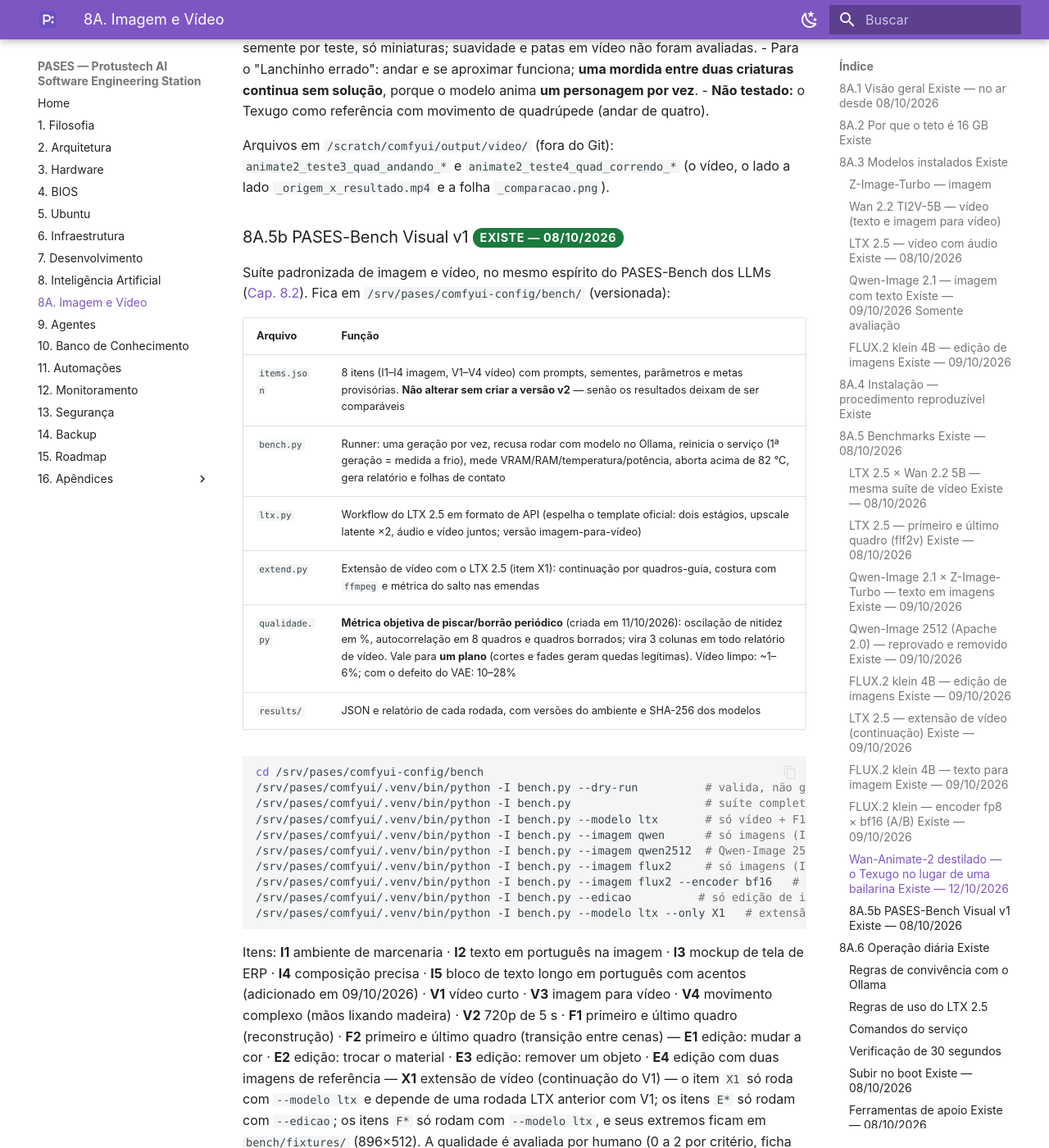
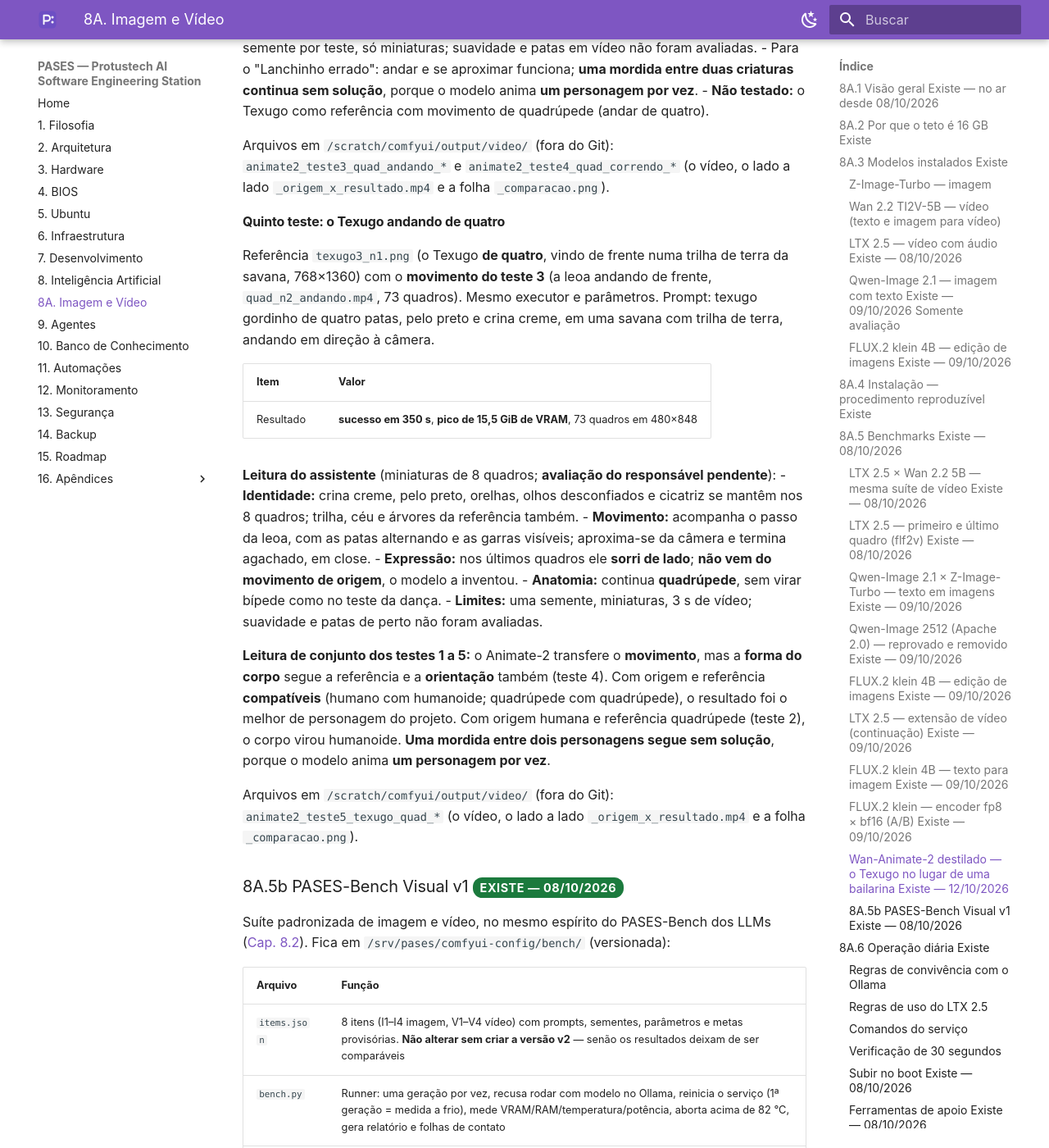
Before and after one commit to crystyano/pases-manual, an MkDocs documentation site: the page built from docs/08a-imagem-video.md, in a window 1280 px wide and 1400 px high, scrolled down 25444 px. Shown: the whole window at 82% size. Built offline with MkDocs 1.6.1 and Material for MkDocs 9.7.7, drawn with Linux system fonts in a browser that asks for light colours; a script that is not in the unit is left out.

Commit message:
Manual PASES v0.21.5 - Wan-Animate-2: o Texugo andando de quatro (teste 5)
Co-Authored-By: Claude Sonnet 5.5 <noreply@anthropic.com>

```diff
--- a/docs/08a-imagem-video.md
+++ b/docs/08a-imagem-video.md
@@ -632,6 +632,25 @@ Mesma referência da leoa (`texugo3_leoa_base.png`, de frente, sobre as quatro p
 
 Arquivos em `/scratch/comfyui/output/video/` (fora do Git): `animate2_teste3_quad_andando_*` e `animate2_teste4_quad_correndo_*` (o vídeo, o lado a lado `_origem_x_resultado.mp4` e a folha `_comparacao.png`).
 
+#### Quinto teste: o Texugo andando de quatro
+
+Referência `texugo3_n1.png` (o Texugo **de quatro**, vindo de frente numa trilha de terra da savana, 768×1360) com o **movimento do teste 3** (a leoa andando de frente, `quad_n2_andando.mp4`, 73 quadros). Mesmo executor e parâmetros. Prompt: texugo gordinho de quatro patas, pelo preto e crina creme, em uma savana com trilha de terra, andando em direção à câmera.
+
+| Item | Valor |
+|---|---|
+| Resultado | **sucesso em 350 s**, **pico de 15,5 GiB de VRAM**, 73 quadros em 480×848 |
+
+**Leitura do assistente** (miniaturas de 8 quadros; **avaliação do responsável pendente**):
+- **Identidade:** crina creme, pelo preto, orelhas, olhos desconfiados e cicatriz se mantêm nos 8 quadros; trilha, céu e árvores da referência também.
+- **Movimento:** acompanha o passo da leoa, com as patas alternando e as garras visíveis; aproxima-se da câmera e termina agachado, em close.
+- **Expressão:** nos últimos quadros ele **sorri de lado**; **não vem do movimento de origem**, o modelo a inventou.
+- **Anatomia:** continua **quadrúpede**, sem virar bípede como no teste da dança.
+- **Limites:** uma semente, miniaturas, 3 s de vídeo; suavidade e patas de perto não foram avaliadas.
+
+**Leitura de conjunto dos testes 1 a 5:** o Animate-2 transfere o **movimento**, mas a **forma do corpo** segue a referência e a **orientação** também (teste 4). Com origem e referência **compatíveis** (humano com humanoide; quadrúpede com quadrúpede), o resultado foi o melhor de personagem do projeto. Com origem humana e referência quadrúpede (teste 2), o corpo virou humanoide. **Uma mordida entre dois personagens segue sem solução**, porque o modelo anima **um personagem por vez**.
+
+Arquivos em `/scratch/comfyui/output/video/` (fora do Git): `animate2_teste5_texugo_quad_*` (o vídeo, o lado a lado `_origem_x_resultado.mp4` e a folha `_comparacao.png`).
+
 ### 8A.5b PASES-Bench Visual v1 <span class="badge badge-existe">Existe — 08/10/2026</span>
 
 Suíte padronizada de imagem e vídeo, no mesmo espírito do PASES-Bench dos LLMs ([Cap. 8.2](08-inteligencia-artificial.md)). Fica em `/srv/pases/comfyui-config/bench/` (versionada):
```
Also changed, not shown: docs/16-apendices/historico.md (+1 -0 lines).
